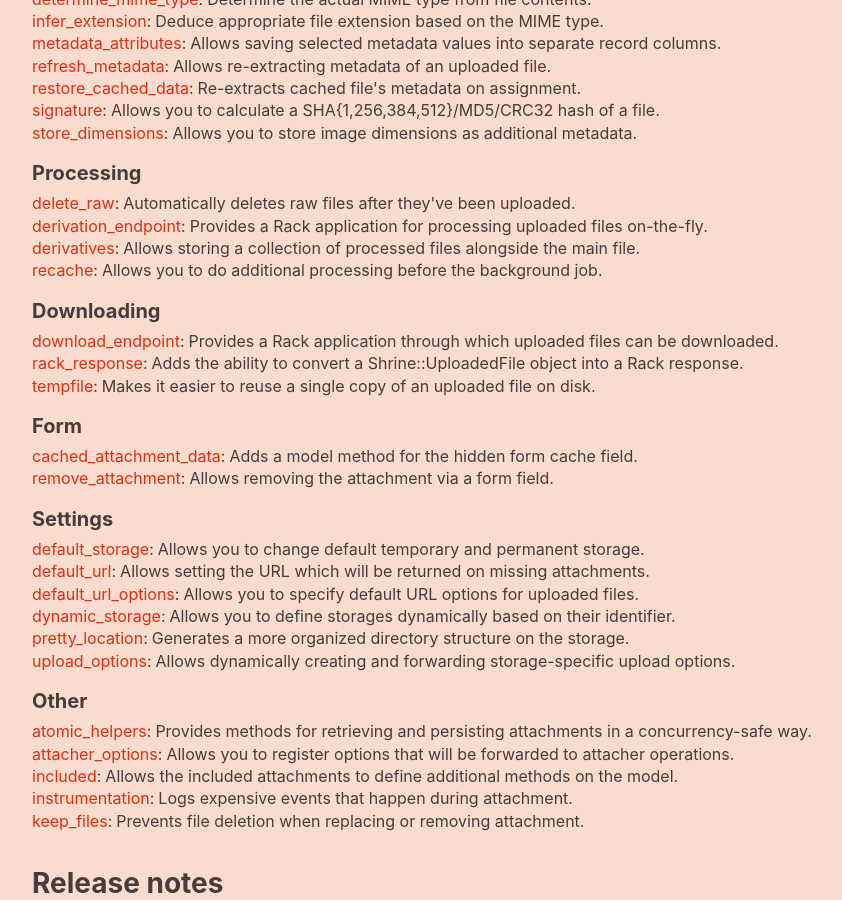
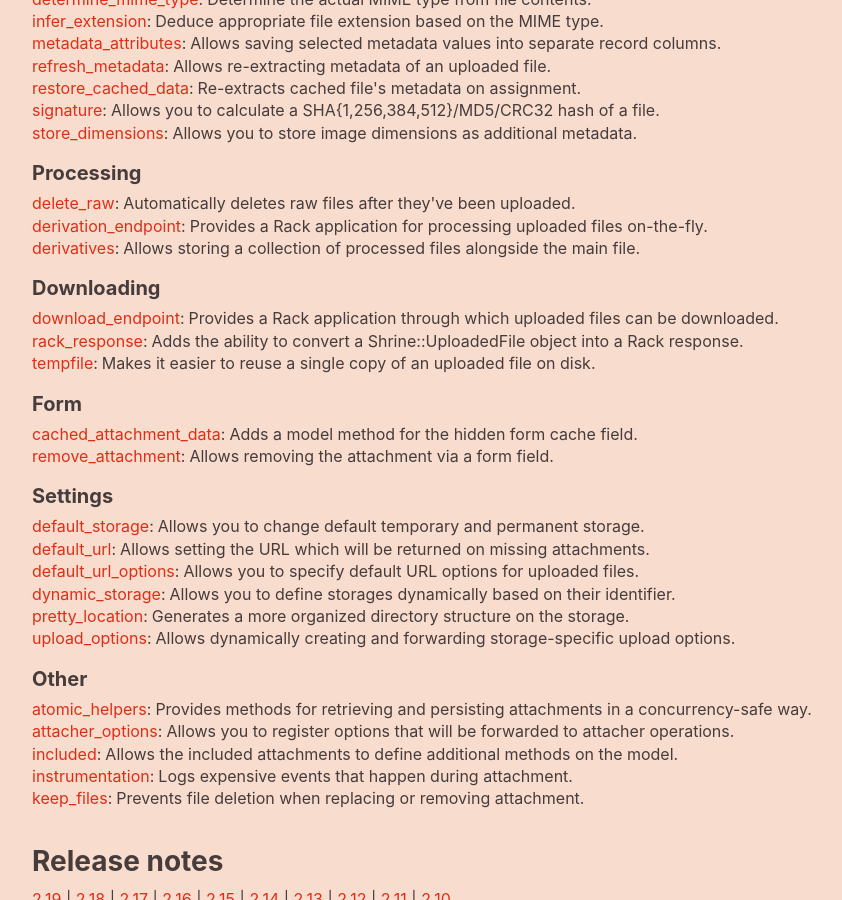
Before and after one commit to avinashcodeer/Romenics, a Jekyll site: the page built from www/index.html, in a window 1280 px wide and 900 px high, scrolled down 1295 px. Shown: the whole window, without its empty margins (106-948 px from the left). Built offline with Jekyll 4.4.1, drawn with Linux system fonts in a browser that asks for light colours; emoji names are drawn with the system emoji font.

Commit message:
Deprecate recache plugin in favour of derivatives

```diff
--- a/lib/shrine/plugins/recache.rb
+++ b/lib/shrine/plugins/recache.rb
@@ -1,4 +1,6 @@
 # frozen_string_literal: true
+
+Shrine.deprecation("The recache plugin is deprecated and will be removed in Shrine 4. If you were using it with versions plugin, use the new derivatives plugin instead.")
 
 class Shrine
   module Plugins
--- a/www/_data/plugins.yml
+++ b/www/_data/plugins.yml
@@ -84,9 +84,6 @@
   -
     name: derivatives
     description: Allows storing a collection of processed files alongside the main file.
-  -
-    name: recache
-    description: Allows you to do additional processing before the background job.
 
 Downloading:
   -
```
Also changed, not shown: CHANGELOG.md.
